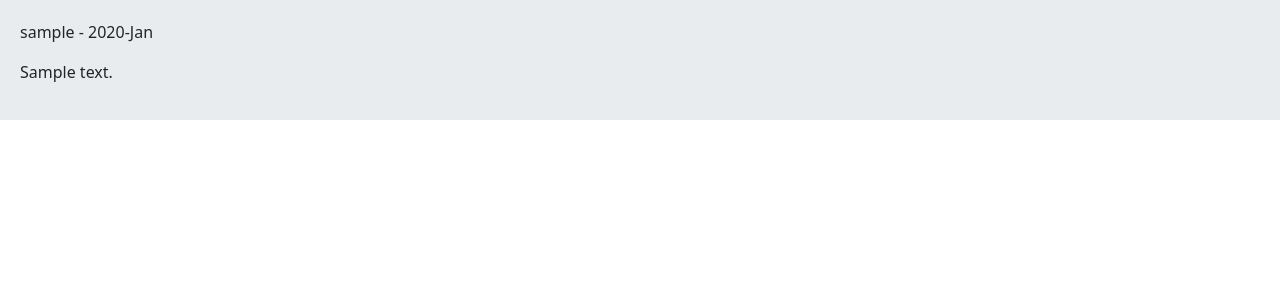
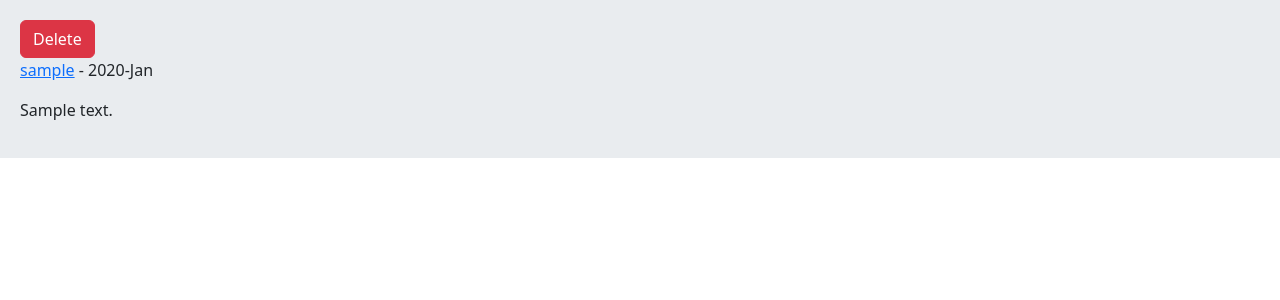
Before and after one commit to arashkarimi1999/social_moongard, a Django app: a page that uses home/templates/home/detail.html in a window 1280 px wide. Shown: the part 56-356 px from the top of the page. Run offline with Django 4.2, Linux system fonts and the light colour scheme; a user stored in the database is signed in; tables that the repository leaves empty hold one stand-in row (values such as "Sample post").

Commit message:
add delete post

```diff
--- a/home/templates/home/detail.html
+++ b/home/templates/home/detail.html
@@ -1,6 +1,11 @@
 {% extends 'base.html' %}
 
 {% block content %}
-    <p>{{ post.user.username }} - {{ post.updated|date:"Y-M" }}</p>
+
+    {% if request.user.id == post.user.id %}
+        <a href="{% url 'home:post_delete' post.id %}" class="btn btn-danger">Delete</a>
+    {% endif %}
+
+    <p><a href="{% url 'accounts:user_profile' post.user.id %}">{{post.user.username }}</a> - {{ post.updated|date:"Y-M" }}</p>
     <p>{{ post.body }}</p>
 {% endblock %}
--- a/home/urls.py
+++ b/home/urls.py
@@ -7,4 +7,5 @@ app_name = 'home'
 urlpatterns = [
     path('', views.HomeView.as_view(), name='home'),
     path('post/<int:post_id>/<slug:post_slug>/', views.PostDetailView.as_view(), name='post_detail'),
+    path('post/delete/<int:post_id>/', views.PostDeleteView.as_view(), name="post_delete")
 ]
--- a/home/views.py
+++ b/home/views.py
@@ -1,6 +1,8 @@
-from django.shortcuts import render
+from django.shortcuts import render, redirect
 from django.views import View
 from .models import Post
+from django.contrib.auth.mixins import LoginRequiredMixin
+from django.contrib import messages
 
 
 class HomeView(View):
@@ -12,7 +14,17 @@ class HomeView(View):
 
 class PostDetailView(View):
 
-
     def get(self, request, post_id, post_slug):
         post = Post.objects.get(id=post_id, slug=post_slug)
         return render(request, 'home/detail.html', {"post": post})
+
+class PostDeleteView(LoginRequiredMixin, View):
+
+    def get(self, request, post_id):
+        post = Post.objects.get(id=post_id)
+        if post.user.id == request.user.id:
+            post.delete()
+            messages.success(request, "Post deleted successfully.", "success")
+        else:
+            messages.success(request, "You can't delete this post.", "danger")
+        return redirect("home:home")
```
